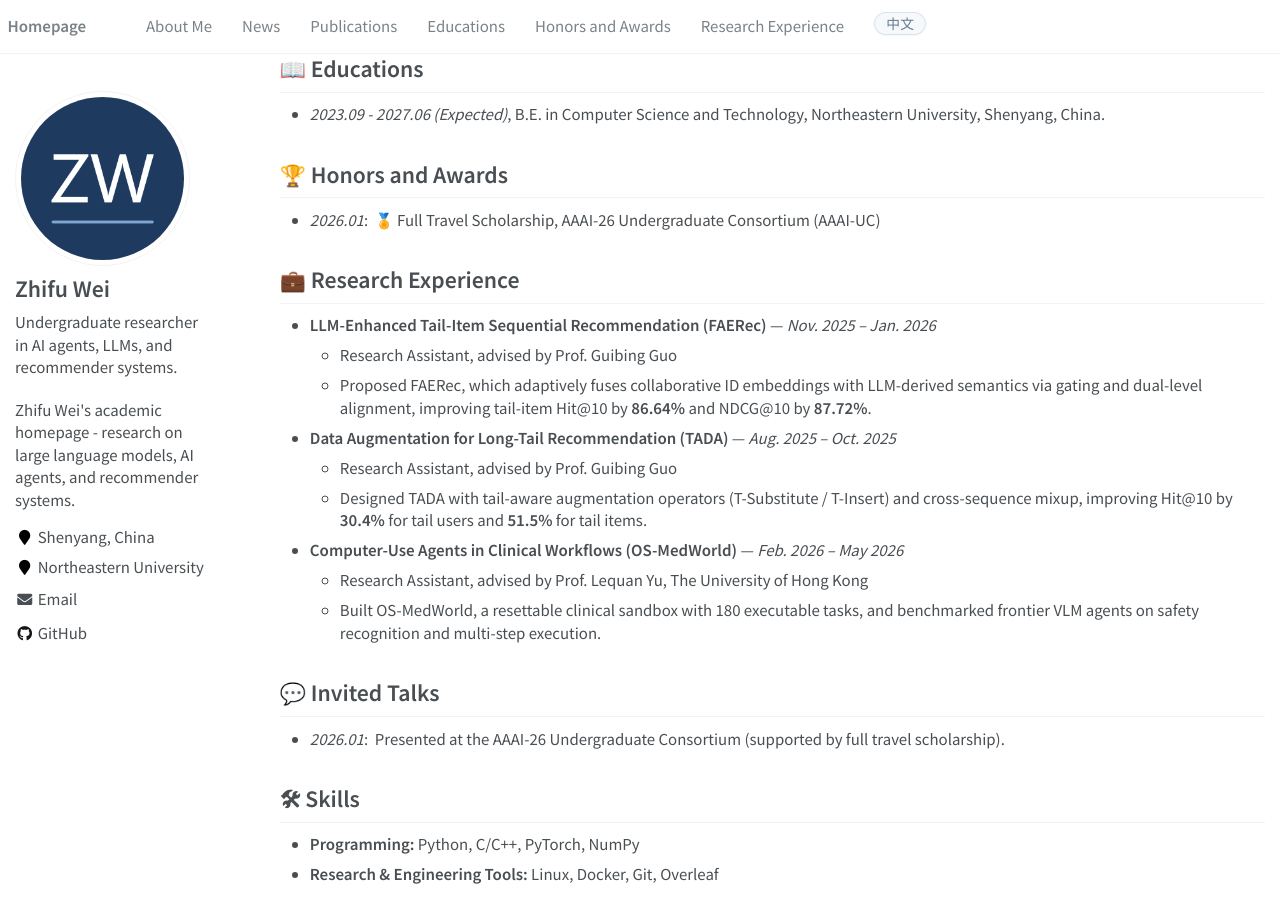
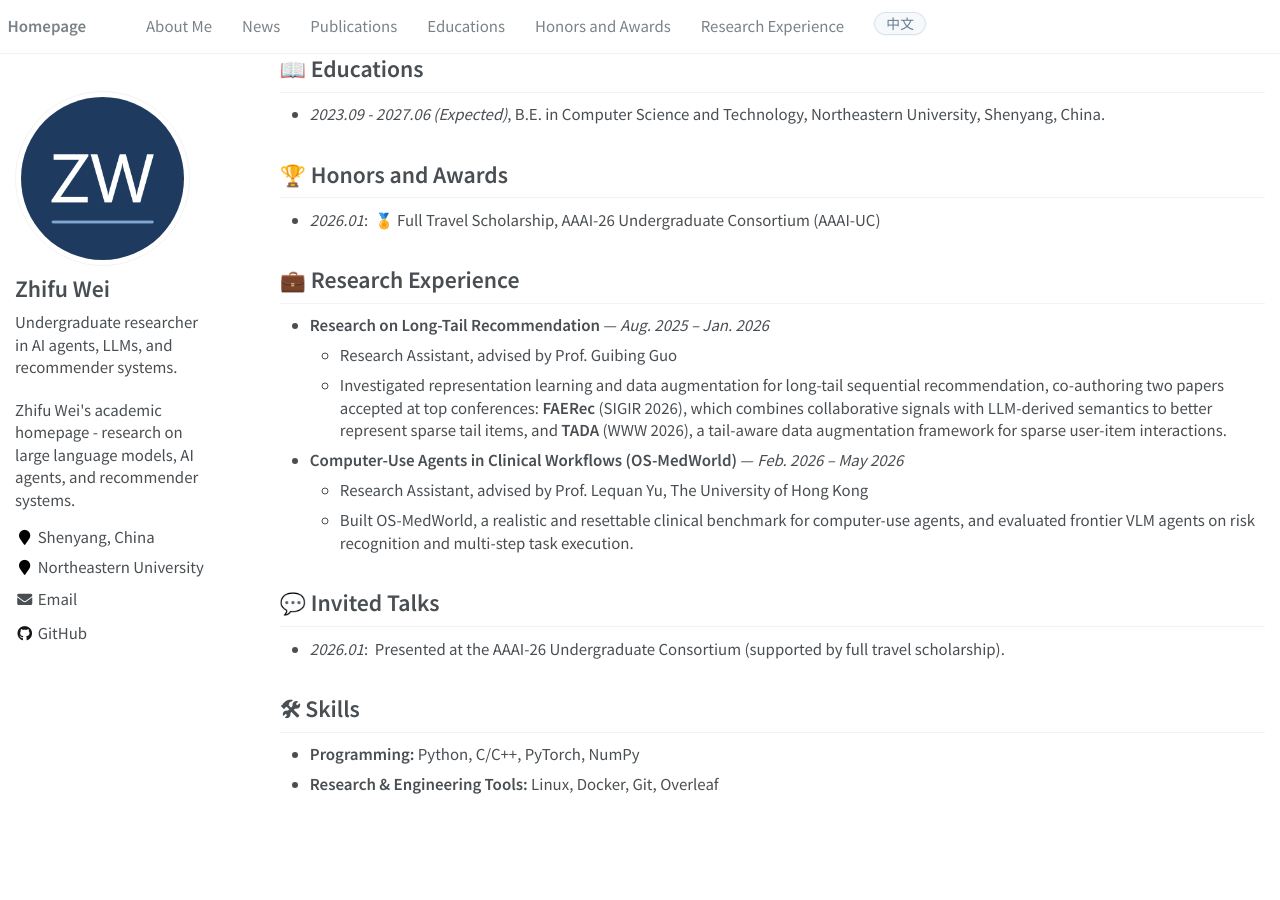
Before and after one commit to ZhifuWei/ZhifuWei.github.io, a Jekyll site: the page built from _pages/about.md, in a window 1280 px wide and 900 px high, scrolled down 718 px. Built offline with Jekyll 4.4.1, drawn with Linux system fonts in a browser that asks for light colours; some web fonts are replaced; after the commit the page ends 1528 px from its top, so only the background shows below that.

Commit message:
Merge FAERec/TADA into one long-tail research entry; rewrite in academic CV style without metrics

```diff
--- a/_pages/about.md
+++ b/_pages/about.md
@@ -137,17 +137,13 @@ Please feel free to contact me by email if you have any questions or are seeking
 
 # 💼 Research Experience
 
-- **LLM-Enhanced Tail-Item Sequential Recommendation (FAERec)** — *Nov. 2025 – Jan. 2026*
+- **Research on Long-Tail Recommendation** — *Aug. 2025 – Jan. 2026*
   - Research Assistant, advised by Prof. Guibing Guo
-  - Proposed FAERec, which adaptively fuses collaborative ID embeddings with LLM-derived semantics via gating and dual-level alignment, improving tail-item Hit@10 by **86.64%** and NDCG@10 by **87.72%**.
-
-- **Data Augmentation for Long-Tail Recommendation (TADA)** — *Aug. 2025 – Oct. 2025*
-  - Research Assistant, advised by Prof. Guibing Guo
-  - Designed TADA with tail-aware augmentation operators (T-Substitute / T-Insert) and cross-sequence mixup, improving Hit@10 by **30.4%** for tail users and **51.5%** for tail items.
+  - Investigated representation learning and data augmentation for long-tail sequential recommendation, co-authoring two papers accepted at top conferences: **FAERec** (SIGIR 2026), which combines collaborative signals with LLM-derived semantics to better represent sparse tail items, and **TADA** (WWW 2026), a tail-aware data augmentation framework for sparse user-item interactions.
 
 - **Computer-Use Agents in Clinical Workflows (OS-MedWorld)** — *Feb. 2026 – May 2026*
   - Research Assistant, advised by Prof. Lequan Yu, The University of Hong Kong
-  - Built OS-MedWorld, a resettable clinical sandbox with 180 executable tasks, and benchmarked frontier VLM agents on safety recognition and multi-step execution.
+  - Built OS-MedWorld, a realistic and resettable clinical benchmark for computer-use agents, and evaluated frontier VLM agents on risk recognition and multi-step task execution.
 
 </div>
 
@@ -155,17 +151,13 @@ Please feel free to contact me by email if you have any questions or are seeking
 
 # 💼 科研经历
 
-- **基于大语言模型的长尾序列推荐（FAERec）** — *2025.11 – 2026.01*
+- **长尾推荐研究（FAERec & TADA）** — *2025.08 – 2026.01*
   - 研究助理，导师：郭贵冰教授
-  - 提出 FAERec，通过门控机制与双层次对齐自适应融合协同 ID 嵌入与 LLM 语义表示，长尾物品推荐 Hit@10 提升 **86.64%**、NDCG@10 提升 **87.72%**。
-
-- **长尾推荐的数据增强（TADA）** — *2025.08 – 2025.10*
-  - 研究助理，导师：郭贵冰教授
-  - 设计 TADA，包含 T-Substitute / T-Insert 尾部感知增强算子与跨序列 mixup，长尾用户 Hit@10 提升 **30.4%**、长尾物品提升 **51.5%**。
+  - 研究长尾序列推荐的表示学习与数据增强，作为主要贡献者参与两项被顶级会议接收的工作：**FAERec**（SIGIR 2026），融合协同信号与 LLM 语义以增强稀疏长尾物品的表示；**TADA**（WWW 2026），面向稀疏交互的尾部感知数据增强框架。
 
 - **医疗工作流中的计算机操作智能体（OS-MedWorld）** — *2026.02 – 2026.05*
   - 研究助理，导师：于乐全教授，香港大学
-  - 搭建 OS-MedWorld 可重置临床沙盒，含 180 个可执行任务，并评测前沿视觉语言智能体的风险识别与多步执行能力。
+  - 搭建 OS-MedWorld 可重置临床基准环境，评测前沿视觉语言智能体在风险识别与多步任务执行中的表现。
 
 </div>
 
```
